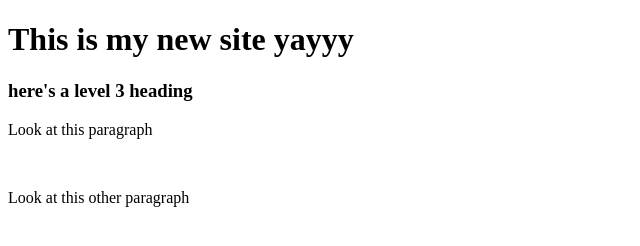
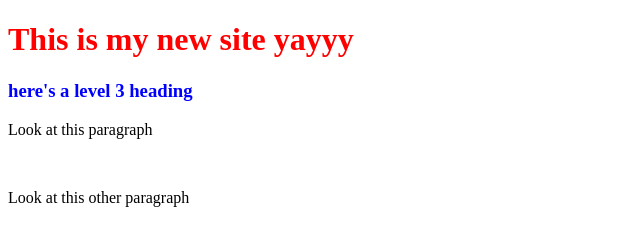
Before and after one commit to rmccarley92/mynewsite, a plain HTML site: page Code/index.html in a window 1280 px wide. Shown: the whole page, without its empty margins (0-640 px from the left). Drawn offline with Linux system fonts and the light colour scheme.

Commit message:
added css

```diff
--- a/index.html
+++ b/Code/index.html
@@ -1,6 +1,7 @@
 <!DOCTYPE html>
 <html>
   <head>
+    <link rel="stylesheet" href="styles.css">
     <title>Page Title</title>
   </head>
   <body>
--- /dev/null
+++ b/Code/styles.css
@@ -0,0 +1,7 @@
+h1 {
+  color: red;
+}
+
+h3 {
+  color: blue;
+}
```
